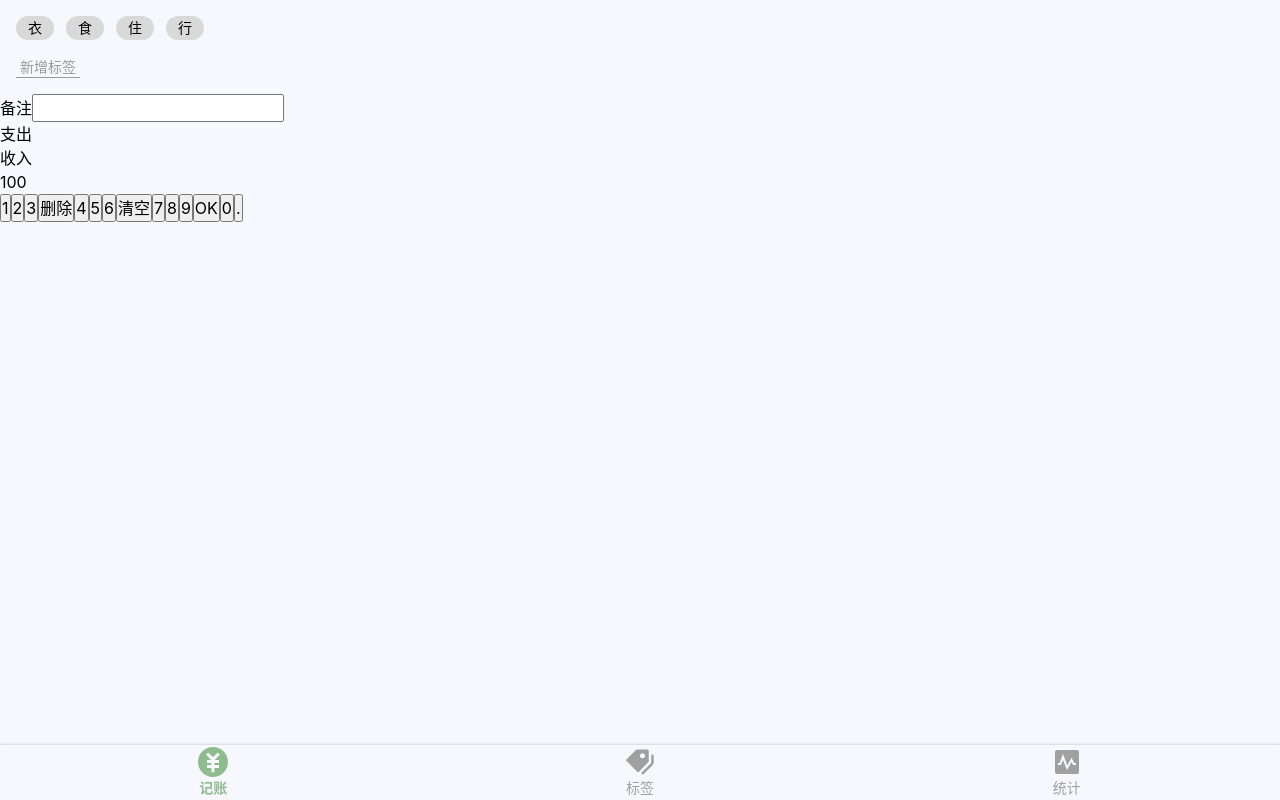
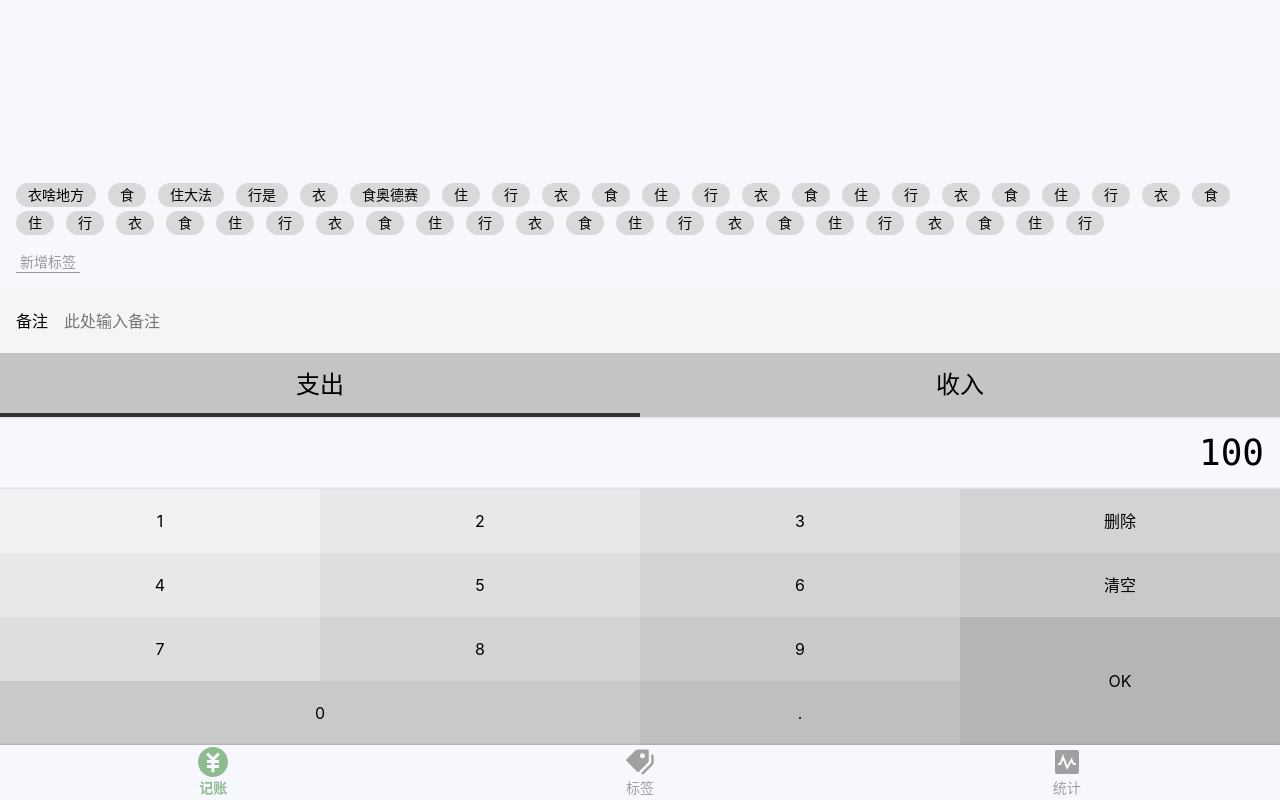
Before and after one commit to YeeeeRQ/mint-tally, a Vue app: page /#/money in a window 1280 px wide. Built offline with nearby package versions, Linux system fonts and the light colour scheme.

Commit message:
完善Money页面CSS布局

```diff
--- a/src/App.vue
+++ b/src/App.vue
@@ -12,4 +12,10 @@
   line-height: 1.5;
 }
 
+// .clearfix::after{
+//   content:'';
+//   display: block;
+//   clear:both;
+// }
+
 </style>
--- a/src/assets/style/helper.scss
+++ b/src/assets/style/helper.scss
@@ -3,3 +3,23 @@
 $font-song: Georgia, "Nimbus Roman No9 L", "Songti SC", "Noto Serif CJK SC", "Source Han Serif SC", "Source Han Serif CN", STSong, "AR PL New Sung", "AR PL SungtiL GB", NSimSun, SimSun, "TW\-Sung", "WenQuanYi Bitmap Song", "AR PL UMing CN", "AR PL UMing HK", "AR PL UMing TW", "AR PL UMing TW MBE", PMingLiU, MingLiU, serif;
 
 $color-highlight: #8FBC8F;
+
+
+// placeholder
+%clearfix{
+    &::after{
+      content: '';
+      clear:both;
+      display:block;
+    }
+}
+
+
+$color-shadow: rgba(0, 0, 0, 0.25);
+%outerShadow{
+    box-shadow: 0 0 3px $color-shadow;
+}
+%innerShadow{
+    box-shadow: inset 0 -3px 3px -3px $color-shadow,
+    inset 0 3px 3px -3px $color-shadow;
+}
--- a/src/assets/style/reset.scss
+++ b/src/assets/style/reset.scss
@@ -24,3 +24,7 @@
 button, input{
     font: inherit;
 }
+
+:focus{
+    outline: none;
+}
--- a/src/components/Layout.vue
+++ b/src/components/Layout.vue
@@ -1,6 +1,6 @@
 <template>
-  <div class="nav-wrapper">
-    <div class="content">
+  <div class="layout-wrapper">
+    <div class="content"  :class="classPrefix && `${classPrefix}-content`">
       <slot></slot>
     </div>
     <Nav/>
@@ -9,12 +9,13 @@
 
 <script lang="ts" >
 export default {
-name: "Layout"
+  props:['classPrefix'],
+  name: "Layout"
 }
 </script>
 
 <style lang="scss" scoped>
-.nav-wrapper{
+.layout-wrapper{
   //border: 1px solid green;
   display: flex;
   flex-direction: column;
--- a/src/views/Money.vue
+++ b/src/views/Money.vue
@@ -1,7 +1,47 @@
 <template>
-  <Layout>
+  <Layout class-prefix="xxx">
     <div class="tags">
       <ul class="current">
+        <li>衣啥地方</li>
+        <li>食</li>
+        <li>住大法</li>
+        <li>行是</li>
+        <li>衣</li>
+        <li>食奥德赛</li>
+        <li>住</li>
+        <li>行</li>
+        <li>衣</li>
+        <li>食</li>
+        <li>住</li>
+        <li>行</li>
+        <li>衣</li>
+        <li>食</li>
+        <li>住</li>
+        <li>行</li>
+        <li>衣</li>
+        <li>食</li>
+        <li>住</li>
+        <li>行</li>
+        <li>衣</li>
+        <li>食</li>
+        <li>住</li>
+        <li>行</li>
+        <li>衣</li>
+        <li>食</li>
+        <li>住</li>
+        <li>行</li>
+        <li>衣</li>
+        <li>食</li>
+        <li>住</li>
+        <li>行</li>
+        <li>衣</li>
+        <li>食</li>
+        <li>住</li>
+        <li>行</li>
+        <li>衣</li>
+        <li>食</li>
+        <li>住</li>
+        <li>行</li>
         <li>衣</li>
         <li>食</li>
         <li>住</li>
@@ -16,7 +56,7 @@
     <div>
       <label class="notes">
         <span class="name">备注</span>
-        <input type="text" />
+        <input type="text" placeholder="此处输入备注"/>
       </label>
     </div>
 
@@ -41,8 +81,8 @@
         <button>7</button>
         <button>8</button>
         <button>9</button>
-        <button>OK</button>
-        <button>0</button>
+        <button class="ok">OK</button>
+        <button class="zero">0</button>
         <button>.</button>
       </div>
     </div>
@@ -55,13 +95,117 @@
 };
 </script>
 
+<style lang="scss">
+.xxx-content{
+  // border: 1px solid red;
+  display: flex;
+  justify-content: flex-end;
+  flex-direction: column;
+}
+</style>
+
 <style lang="scss" scoped>
 @import "~@/assets/style/helper.scss";
+.numberPad{
+  .output{
+    @extend %clearfix;
+    @extend %innerShadow;
+    font-size: 36px;
+    font-family: Consolas, monospace;
+    padding: 9px 16px;
+    text-align: right;
+  }
+  .buttons{
+    @extend %clearfix;
+    > button{
+      width: 25%;
+      height: 64px;
+      float: left;
+      background: transparent;
+      border: none;
+      &.ok{
+        float: right;
+        height: 64*2px
+      }
+      &.zero{
+        width: 25*2%;
+      }
+      $bg: #f2f2f2;
+      &:nth-child(1){
+        background: $bg;
+      }
+      &:nth-child(2), &:nth-child(5){
+        background: darken($bg, 4%);
+      }
+      &:nth-child(3), &:nth-child(6), &:nth-child(9){
+        background: darken($bg, 4*2%);
+      }
+      &:nth-child(4), &:nth-child(7), &:nth-child(10){
+        background: darken($bg, 4*3%);
+      }
+      &:nth-child(8), &:nth-child(11), &:nth-child(13){
+        background: darken($bg, 4*4%);
+      }
+      &:nth-child(14){
+        background: darken($bg, 4*5%);
+      }
+      &:nth-child(12){
+        background: darken($bg, 4*6%);
+      }
+    }
+  }
+}
+.types{
+  background: #c4c4c4;
+  display: flex;
+  text-align: center;
+  font-size: 24px;
+  > li{
+    width: 50%;
+    height: 64px;
+    display: flex;
+    justify-content: center;
+    align-items: center;
+    position: relative;
+    &.selected::after{
+      content: '';
+      position: absolute;
+      bottom: 0;
+      left: 0;
+      width: 100%;
+      height: 4px;
+      background: #333;
+    }
+  }
+}
+.notes{
+  background: #f5f5f5;
+  padding-left: 16px;
+  display: flex;
+  align-items: center;
+  .name{
+    padding-right: 16px;
+  }
+  input{
+    flex-grow: 1;
+    height: 64px;
+    background: transparent;
+    border: none;
+    padding-right: 16px;
+  }
+}
 .tags{
+  overflow: auto;
+  flex-grow: 1;
   font-size: 14px;
   padding: 16px;
+  display: flex;
+  justify-content: flex-end;
+  flex-direction: column;
   > .current{
     display: flex;
+    flex-wrap: wrap;
+    overflow: auto;
     > li{
       background-color: #d9d9d9;
       $h: 24px;
@@ -70,6 +214,7 @@
       border-radius: $h/2;
       padding: 0 12px;
       margin-right: 12px;
+      margin-top: 4px;
     }
   }
   > .new{
```
